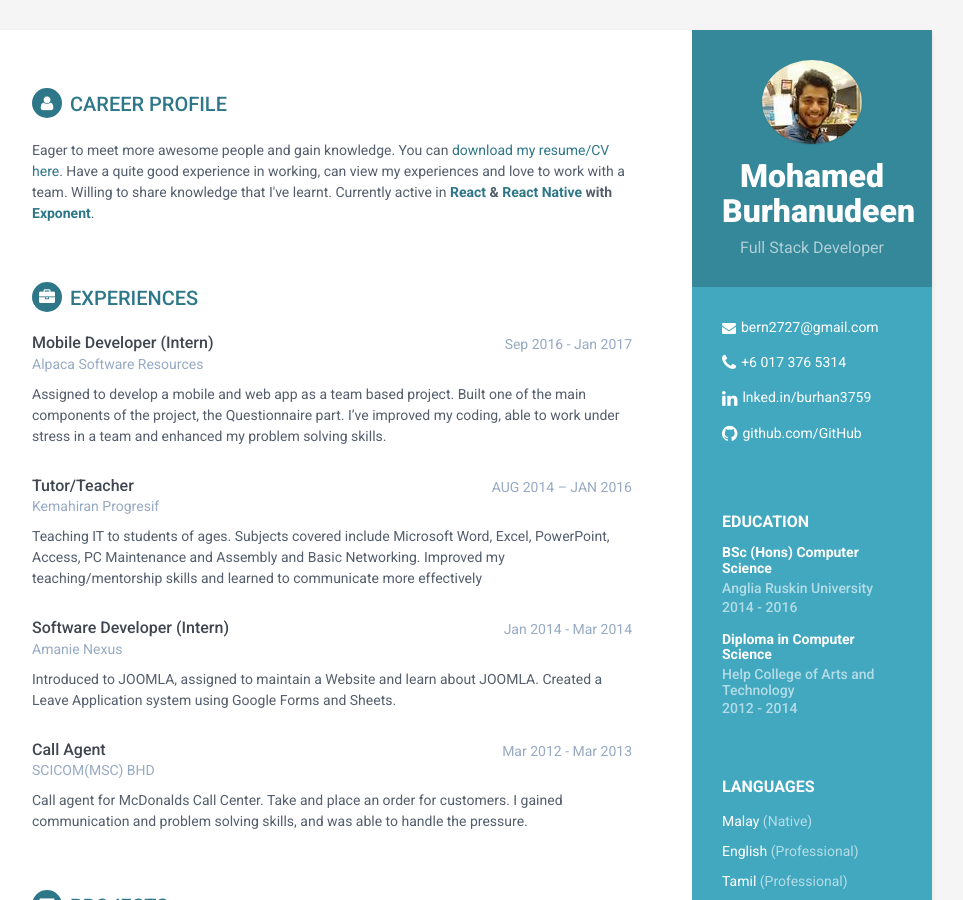
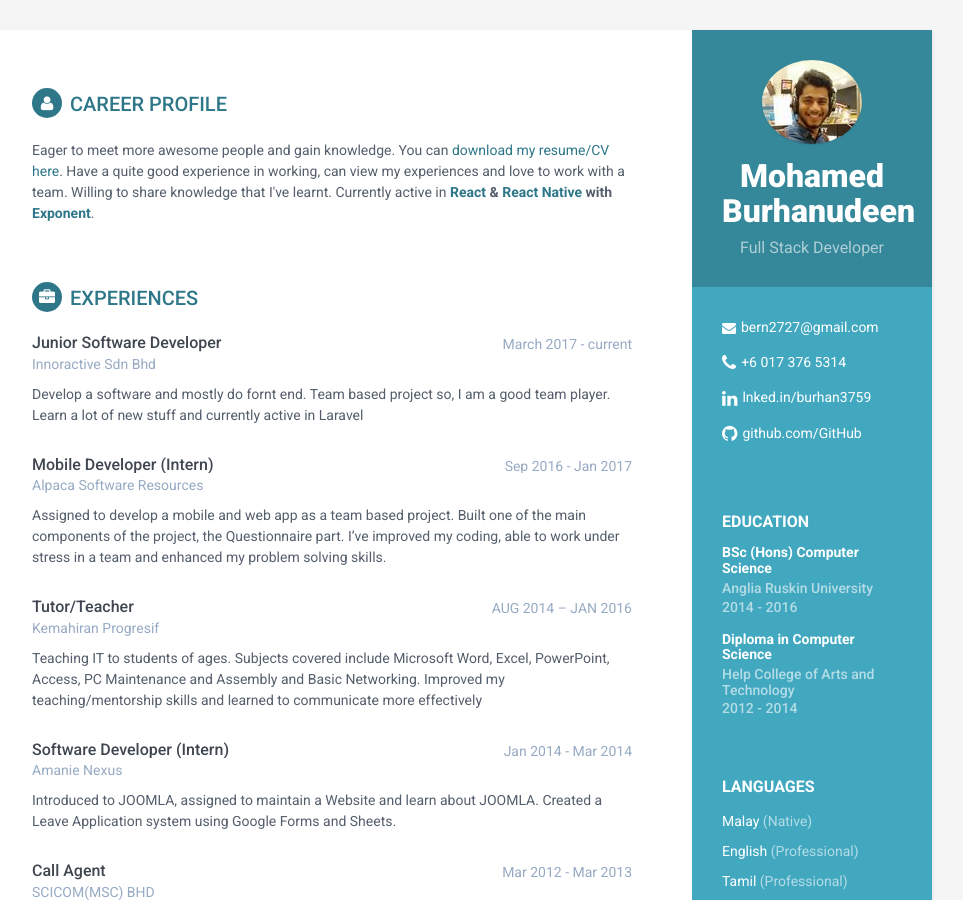
Before and after one commit to burhan3759/resume, a Jekyll site: the page built from index.html, in a window 1280 px wide and 900 px high. Shown: the whole window, without its empty margins (188-1151 px from the left). Built offline with Jekyll 4.4.1, drawn with Linux system fonts in a browser that asks for light colours.

Commit message:
added experience
Added Innoractive in experience

```diff
--- a/_includes/experience.html
+++ b/_includes/experience.html
@@ -1,5 +1,19 @@
 <section class="section experiences-section">
                 <h2 class="section-title"><i class="fa fa-briefcase"></i>Experiences</h2>
+
+                <div class="item">
+                    <div class="meta">
+                        <div class="upper-row">
+                            <h3 class="job-title">Junior Software Developer</h3>
+                            <div class="time">March 2017 - current</div>
+                        </div><!--//upper-row-->
+                        <div class="company">Innoractive Sdn Bhd</div>
+                    </div><!--//meta-->
+                    <div class="details">
+                        <p>Develop a software and mostly do fornt end. Team based project so, I am a good team player. Learn a lot of new stuff and currently active in Laravel</p>
+                    </div><!--//details-->
+                </div><!--//item-->
+
 
                 <div class="item">
                     <div class="meta">
```
